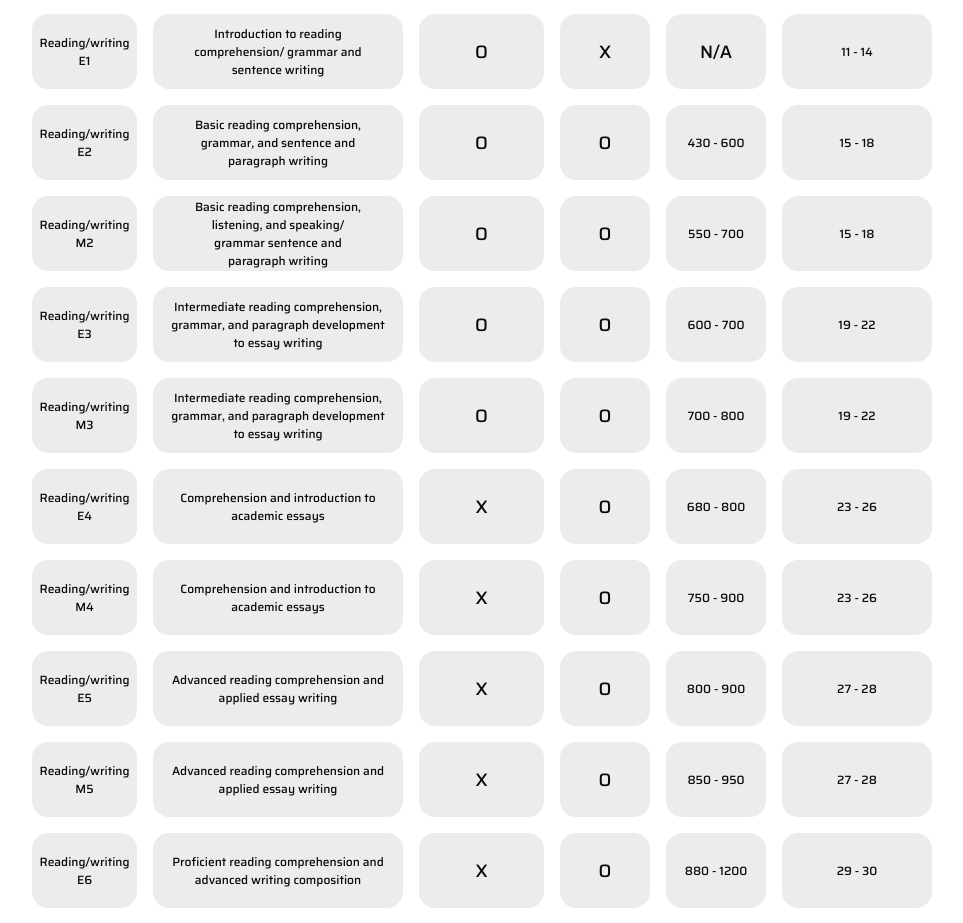
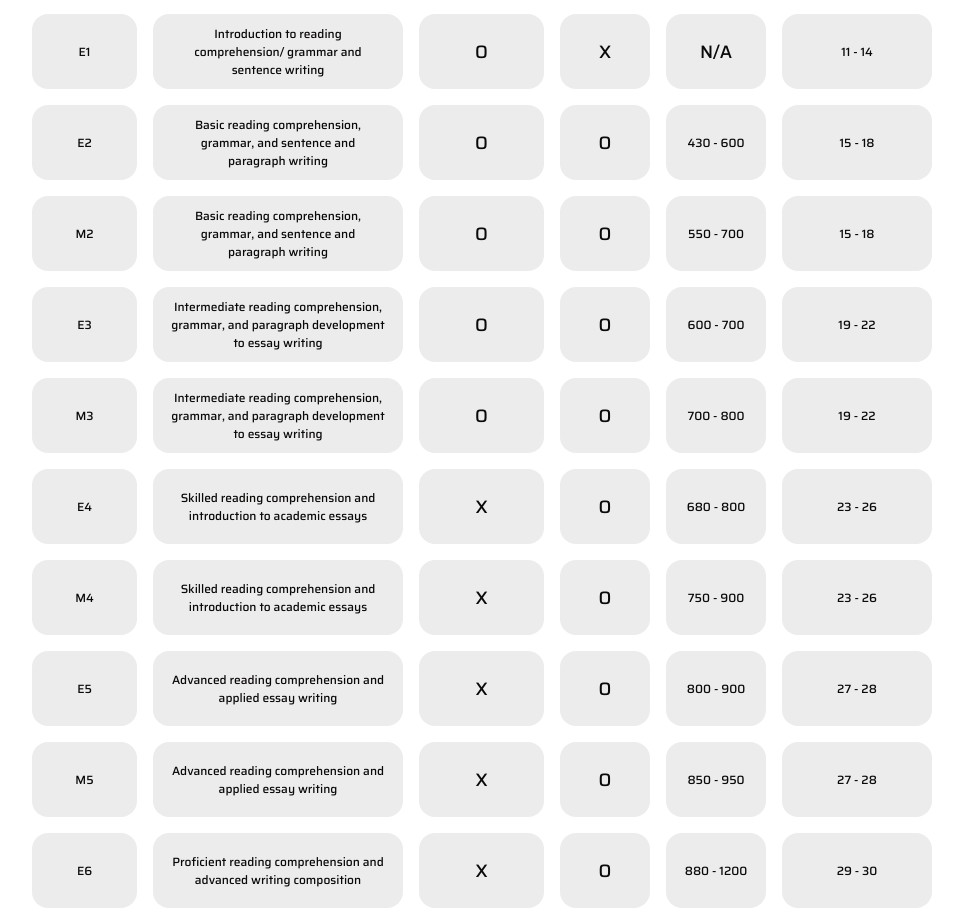
Before and after one commit to callmedukey/wisepen, a Next.js app: page /curriculum in a window 1280 px wide. Shown: the part 3929-4852 px from the top of the page, without its empty margins (158-1121 px from the left). Built offline with nearby package versions, Linux system fonts and the light colour scheme; a web font is replaced by a local one.

Commit message:
last edits

```diff
--- a/app/curriculum/page.tsx
+++ b/app/curriculum/page.tsx
@@ -202,7 +202,7 @@ const page = () => {
             <tbody className="">
               <tr className="flex gap-4 text-center text-[12px]">
                 <td className="bg-[--primary-gray] h-[75px] w-[105px] flex items-center justify-center rounded-2xl font-medium mt-4">
-                  Reading/writing E1
+                  E1
                 </td>
                 <td className="bg-[--primary-gray] h-[75px] w-[250px] flex items-center justify-center rounded-2xl font-medium mt-4">
                   <span className="max-w-[180px]">
@@ -225,7 +225,7 @@ const page = () => {
               </tr>
               <tr className="flex gap-4 text-center text-[12px]">
                 <td className="bg-[--primary-gray] h-[75px] w-[105px] flex items-center justify-center rounded-2xl font-medium mt-4">
-                  Reading/writing E2
+                  E2
                 </td>
                 <td className="bg-[--primary-gray] h-[75px] w-[250px] flex items-center justify-center rounded-2xl font-medium mt-4">
                   <span className="max-w-[180px]">
@@ -248,12 +248,12 @@ const page = () => {
               </tr>
               <tr className="flex gap-4 text-center text-[12px]">
                 <td className="bg-[--primary-gray] h-[75px] w-[105px] flex items-center justify-center rounded-2xl font-medium mt-4">
-                  Reading/writing M2
+                  M2
                 </td>
                 <td className="bg-[--primary-gray] h-[75px] w-[250px] flex items-center justify-center rounded-2xl font-medium mt-4">
                   <span className="max-w-[180px]">
-                    Basic reading comprehension, listening, and speaking/
-                    grammar sentence and paragraph writing
+                    Basic reading comprehension, grammar, and sentence and
+                    paragraph writing
                   </span>
                 </td>
                 <td className="bg-[--primary-gray] h-[75px] w-[125px] flex items-center justify-center rounded-2xl font-medium mt-4 text-lg">
@@ -271,7 +271,7 @@ const page = () => {
               </tr>
               <tr className="flex gap-4 text-center text-[12px]">
                 <td className="bg-[--primary-gray] h-[75px] w-[105px] flex items-center justify-center rounded-2xl font-medium mt-4">
-                  Reading/writing E3
+                  E3
                 </td>
                 <td className="bg-[--primary-gray] h-[75px] w-[250px] flex items-center justify-center rounded-2xl font-medium mt-4">
                   <span className="max-w-[220px]">
@@ -294,7 +294,7 @@ const page = () => {
               </tr>
               <tr className="flex gap-4 text-center text-[12px]">
                 <td className="bg-[--primary-gray] h-[75px] w-[105px] flex items-center justify-center rounded-2xl font-medium mt-4">
-                  Reading/writing M3
+                  M3
                 </td>
                 <td className="bg-[--primary-gray] h-[75px] w-[250px] flex items-center justify-center rounded-2xl font-medium mt-4">
                   <span className="max-w-[220px]">
@@ -317,11 +317,12 @@ const page = () => {
               </tr>
               <tr className="flex gap-4 text-center text-[12px]">
                 <td className="bg-[--primary-gray] h-[75px] w-[105px] flex items-center justify-center rounded-2xl font-medium mt-4">
-                  Reading/writing E4
+                  E4
                 </td>
                 <td className="bg-[--primary-gray] h-[75px] w-[250px] flex items-center justify-center rounded-2xl font-medium mt-4">
                   <span className="max-w-[220px]">
-                    Comprehension and introduction to academic essays
+                    Skilled reading comprehension and introduction to academic
+                    essays
                   </span>
                 </td>
                 <td className="bg-[--primary-gray] h-[75px] w-[125px] flex items-center justify-center rounded-2xl font-medium mt-4 text-lg">
@@ -339,11 +340,12 @@ const page = () => {
               </tr>
               <tr className="flex gap-4 text-center text-[12px]">
                 <td className="bg-[--primary-gray] h-[75px] w-[105px] flex items-center justify-center rounded-2xl font-medium mt-4">
-                  Reading/writing M4
+                  M4
                 </td>
                 <td className="bg-[--primary-gray] h-[75px] w-[250px] flex items-center justify-center rounded-2xl font-medium mt-4">
                   <span className="max-w-[220px]">
-                    Comprehension and introduction to academic essays
+                    Skilled reading comprehension and introduction to academic
+                    essays
                   </span>
                 </td>
                 <td className="bg-[--primary-gray] h-[75px] w-[125px] flex items-center justify-center rounded-2xl font-medium mt-4 text-lg">
@@ -361,7 +363,7 @@ const page = () => {
               </tr>
               <tr className="flex gap-4 text-center text-[12px]">
                 <td className="bg-[--primary-gray] h-[75px] w-[105px] flex items-center justify-center rounded-2xl font-medium mt-4">
-                  Reading/writing E5
+                  E5
                 </td>
                 <td className="bg-[--primary-gray] h-[75px] w-[250px] flex items-center justify-center rounded-2xl font-medium mt-4">
                   <span className="max-w-[220px]">
@@ -383,7 +385,7 @@ const page = () => {
               </tr>
               <tr className="flex gap-4 text-center text-[12px]">
                 <td className="bg-[--primary-gray] h-[75px] w-[105px] flex items-center justify-center rounded-2xl font-medium mt-4">
-                  Reading/writing M5
+                  M5
                 </td>
                 <td className="bg-[--primary-gray] h-[75px] w-[250px] flex items-center justify-center rounded-2xl font-medium mt-4">
                   <span className="max-w-[220px]">
@@ -405,7 +407,7 @@ const page = () => {
               </tr>
               <tr className="flex gap-4 text-center text-[12px]">
                 <td className="bg-[--primary-gray] h-[75px] w-[105px] flex items-center justify-center rounded-2xl font-medium mt-4">
-                  Reading/writing E6
+                  E6
                 </td>
                 <td className="bg-[--primary-gray] h-[75px] w-[250px] flex items-center justify-center rounded-2xl font-medium mt-4">
                   <span className="max-w-[220px]">
@@ -428,7 +430,7 @@ const page = () => {
               </tr>
               <tr className="flex gap-4 text-center text-[12px]">
                 <td className="bg-[--primary-gray] h-[75px] w-[105px] flex items-center justify-center rounded-2xl font-medium mt-4">
-                  Reading/writing M6
+                  M6
                 </td>
                 <td className="bg-[--primary-gray] h-[75px] w-[250px] flex items-center justify-center rounded-2xl font-medium mt-4">
                   <span className="max-w-[220px]">
```
